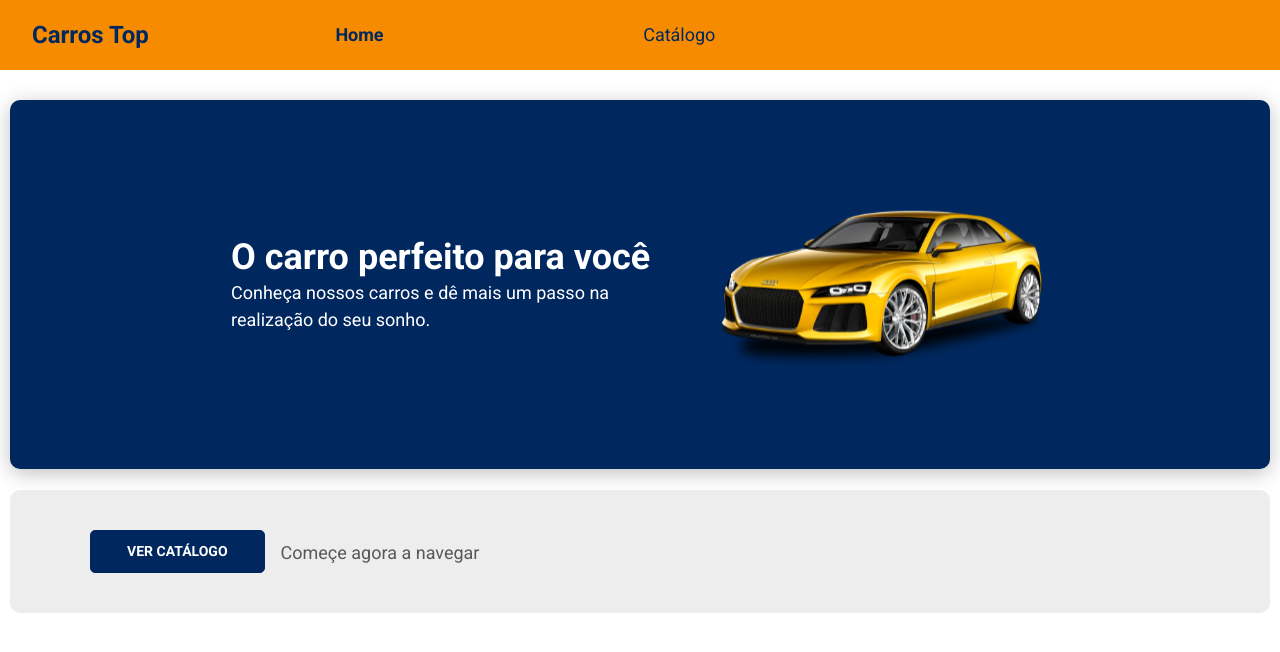
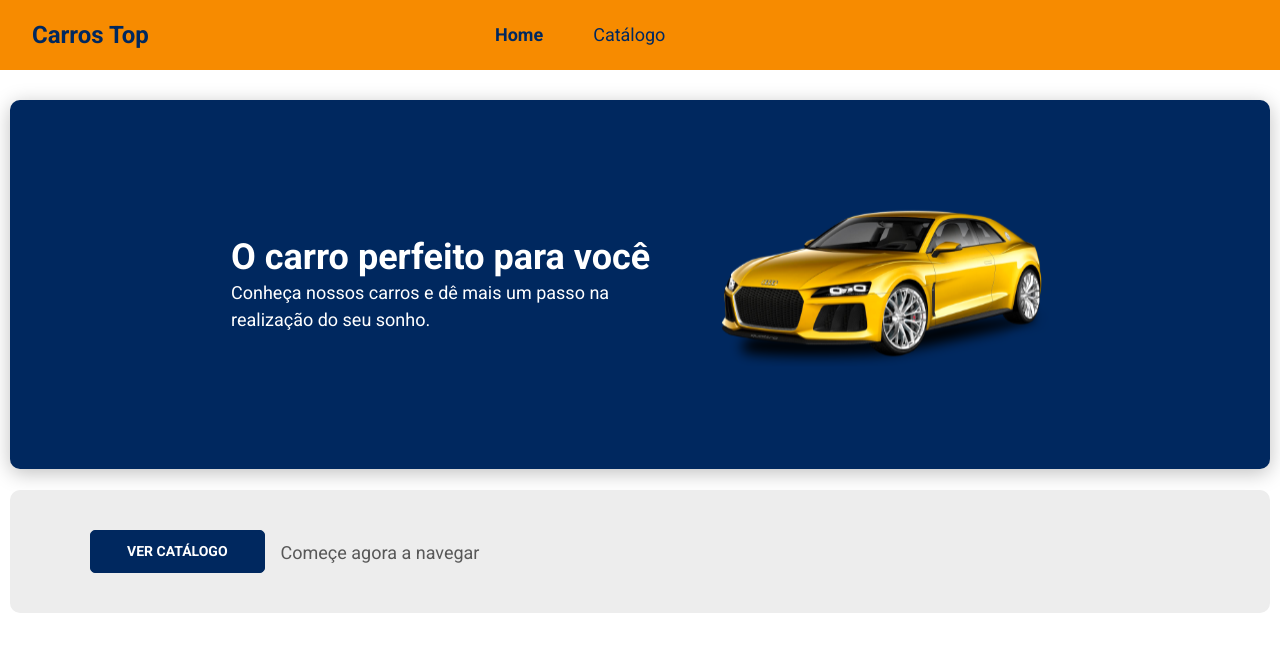
Before and after one commit to gpmendes7/carrostop, a React (Create React App) app in the folder frontweb/: page / in a window 1280 px wide. Shown: the top 652 px of the page. Built offline with nearby package versions, Linux system fonts and the light colour scheme; the HTML template or start-up script is replaced by a standard one.

Commit message:
Responsive layout

```diff
--- a/frontweb/src/components/Navbar/styles.css
+++ b/frontweb/src/components/Navbar/styles.css
@@ -27,13 +27,14 @@
   display: flex;
   font-size: 18px;
   width: 380px;
-  justify-content: space-between;
+  justify-content: flex-end;
 }
 
 .main-menu a,
 .main-menu a:hover,
 .main-menu a.active {
   color: #00285f;
+  margin-right: 50px;
 }
 
 .main-menu a.active {
```
